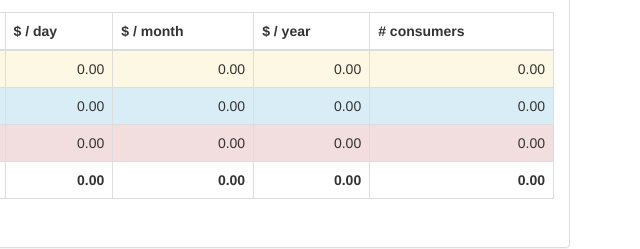
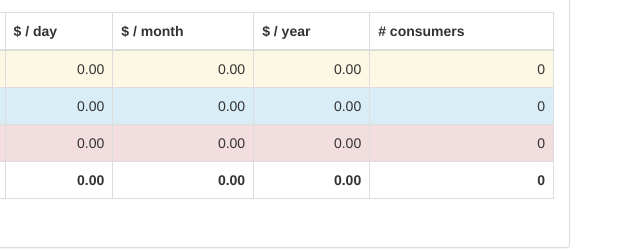
Before and after one commit to Matei94/IntelligentHouse, a website: page index.html in a window 1280 px wide. Shown: the part 532-781 px from the top of the page, 640-1280 px from the left. Drawn offline with nearby package versions, Linux system fonts and the light colour scheme; some packages are replaced by stand-ins of ours.

Commit message:
integer number of consumers

```diff
--- a/index.html
+++ b/index.html
@@ -89,28 +89,28 @@
                     <td id="electricity-day">0.00</td>
                     <td id="electricity-month">0.00</td>
                     <td id="electricity-year">0.00</td>
-                    <td id="electricity-number">0.00</td>
+                    <td id="electricity-number">0</td>
                   </tr>
                   <tr class="info" align="right">
                     <td align="left"><span class="glyphicon glyphicon-tint"></span> Water</td>
                     <td id="water-day">0.00</td>
                     <td id="water-month">0.00</td>
                     <td id="water-year">0.00</td>
-                    <td id="water-number">0.00</td>
+                    <td id="water-number">0</td>
                   </tr>
                   <tr class="danger" align="right">
                     <td align="left"><span class="glyphicon glyphicon-fire"></span> Gas</td>
                     <td id="gas-day">0.00</td>
                     <td id="gas-month">0.00</td>
                     <td id="gas-year">0.00</td>
-                    <td id="gas-number">0.00</td>
+                    <td id="gas-number">0</td>
                   </tr>
                   <tr align="right">
                     <td align="left"><strong>&#36; TOTAL</strong></td>
                     <td><strong id="total-day">0.00</strong></td>
                     <td><strong id="total-month">0.00</strong></td>
                     <td><strong id="total-year">0.00</strong></td>
-                    <td><strong id="total-number">0.00</strong></td>
+                    <td><strong id="total-number">0</strong></td>
                   </tr>
                 </tbody>
               </table>
```
